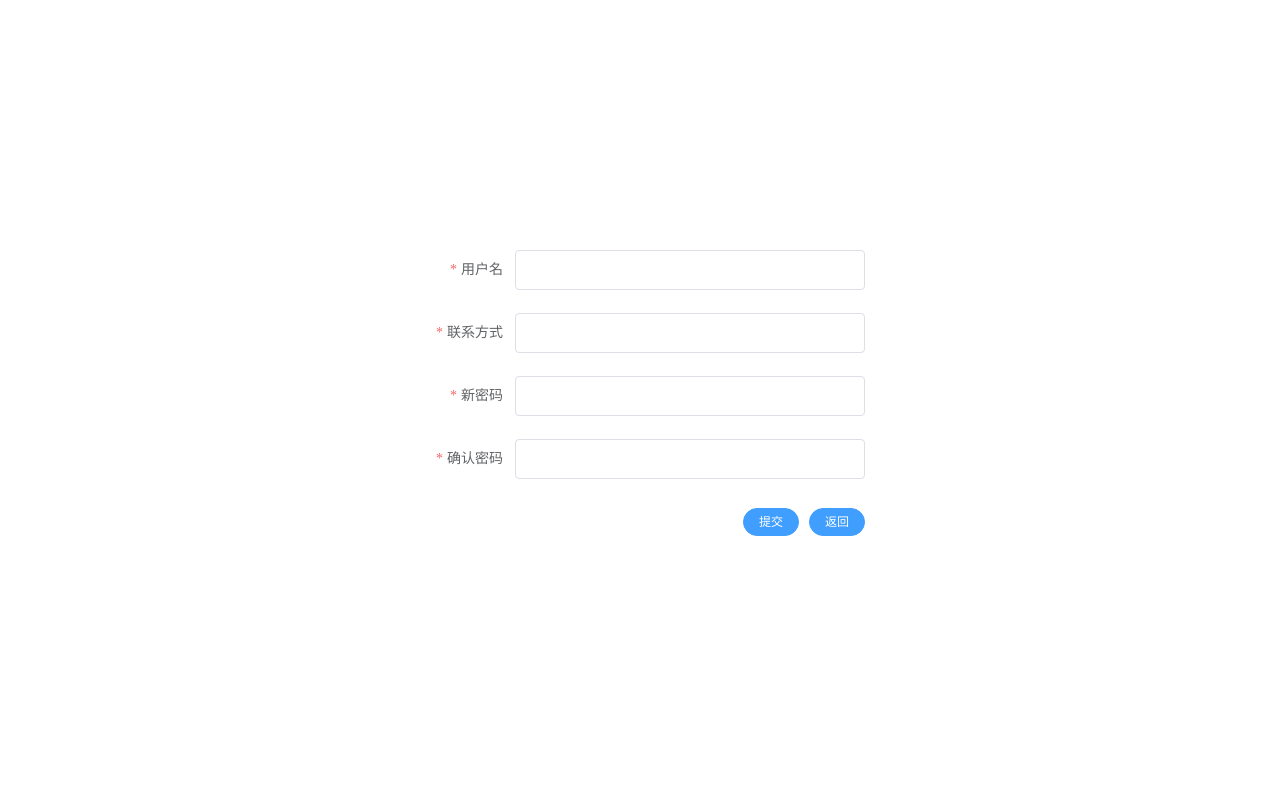
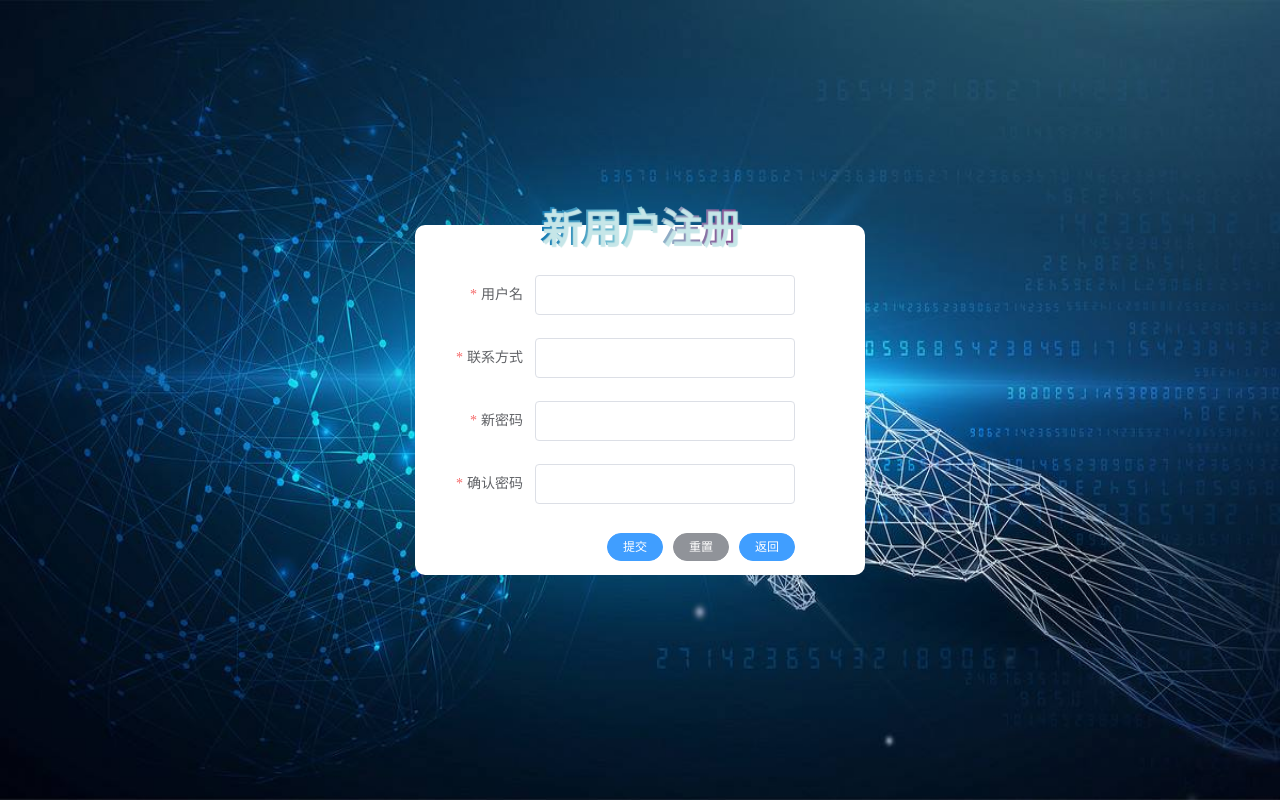
Before and after one commit to mengnayang/20201102_vue, a Vue app in the folder 20201102_vue/: page /register in a window 1280 px wide. Built offline with nearby package versions, Linux system fonts and the light colour scheme; a small style sheet from the web is missing.

Commit message:
完善登陆和注册界面

```diff
--- a/20201102_vue/src/components/Login.vue
+++ b/20201102_vue/src/components/Login.vue
@@ -71,6 +71,16 @@ export default{
         //注册新用户
         register() {
             this.$router.push('/register')
+        },
+        //用户登陆
+        login() {
+            this.$refs.LoginRef.validate(valid => {
+                if (!valid) return
+                this.$message.success({
+                    message: '登陆成功',
+                    center: true
+                })
+            })
         }
     }
 }
--- a/20201102_vue/src/components/Register.vue
+++ b/20201102_vue/src/components/Register.vue
@@ -1,21 +1,25 @@
 <template>
-    <div class="register_contaienr">
+    <div class="register_container">
         <div class="register_form">
-            <el-form label-width="100px">
-                <el-form-item label="用户名" required>
-                    <el-input type="text" auto-complete="off"></el-input>
+            <div class="register_title">
+                <span>新用户注册</span>
+            </div>
+            <el-form label-width="100px" :model="RegisterForm" :rules="RegisterRules" ref="RegisterRef">
+                <el-form-item label="用户名" prop="staffName" required>
+                    <el-input type="text" v-model="RegisterForm.staffName" auto-complete="off"></el-input>
                 </el-form-item>
-                <el-form-item label="联系方式" required>
-                    <el-input type="text" auto-complete="off"></el-input>
+                <el-form-item label="联系方式" prop="staffPhone" required>
+                    <el-input type="text" v-model="RegisterForm.staffPhone" auto-complete="off"></el-input>
                 </el-form-item>
-                <el-form-item label="新密码" required>
-                    <el-input type="password" auto-complete="off"></el-input>
+                <el-form-item label="新密码" prop="staffPassword" required>
+                    <el-input type="password" v-model="RegisterForm.staffPassword" auto-complete="off"></el-input>
                 </el-form-item>
-                <el-form-item label="确认密码" required>
-                    <el-input type="password" auto-complete="off"></el-input>
+                <el-form-item label="确认密码" prop="staffPassword1" required>
+                    <el-input type="password" v-model="RegisterForm.staffPassword1" auto-complete="off"></el-input>
                 </el-form-item>
                 <el-form-item>
                     <el-button type="primary" round size="mini">提交</el-button>
+                     <el-button type="info" round size="mini" @click="reset()">重置</el-button>
                     <el-button type="primary" round size="mini" @click="return_login()">返回</el-button>
                 </el-form-item>
             </el-form>
@@ -27,13 +31,77 @@
     export default{
         name:'Register',
         data(){
+            //校验姓名
+            var checkName = (rule, value, callback) => {
+                if (value == '') {
+                    callback(new Error('姓名不能为空'))
+                }
+            }
+            var checkPhone = (rule, value, callback) => {
+                if (value == '') {
+                    callback(new Error('联系方式不能为空'))
+                } else {
+                    let isNull = value.match(/^1(3\d|4[4-9]|5[0-35-9]|6[67]|7[013-8]|8\d|9\d)\d{8}$/)
+                    if (isNull == null) {
+                        callback(new Error('联系方式不合法'))
+                    }
+                }
+            }
+            var checkPassword = (rule, value, callback) => {
+                if (value == '') {
+                    callback(new Error('新密码不能为空'))
+                } else {
+                    if (value.length < 8 || value.length > 16) {
+                        callback(new Error('密码必须满足8~16位'))
+                    }
+                }
+            }
+            var checkPassword1 = (rule, value, callback) => {
+                if (value == '') {
+                    callback(new Error('新密码不能为空'))
+                } else {
+                    if (value.length < 8 || value.length > 16) {
+                        callback(new Error('密码必须满足8~16位'))
+                    } else {
+                        if (value != this.RegisterForm.staffPassword) {
+                            callback(new Error('两次密码输入不一致'))
+                        }
+                    }
+                }
+            }
             return{
-
+                //注册表单信息
+                RegisterForm:{
+                    staffName:'',
+                    staffPhone:'',
+                    staffPassword:'',
+                    staffPassword1:''
+                },
+                //检验注册表单的合法性
+                RegisterRules:{
+                    staffName:[
+                        {validator:checkName, trigger:'blur'}
+                    ],
+                    staffPhone:[
+                        {validator:checkPhone, trigger:'blur'}
+                    ],
+                    staffPassword:[
+                        {validator:checkPassword, trigger:"blur"}
+                    ],
+                    staffPassword1:[
+                        {validator:checkPassword1, trigger:'blur'}
+                    ]
+                }
             }
         },
         methods:{
+            //返回登陆页面
             return_login() {
                 this.$router.back()
+            },
+            //注册表单重置
+            reset() {
+                this.$refs.RegisterRef.resetFields()
             }
         }
     }
@@ -47,12 +115,32 @@
 }
 .register_form{
     width: 450px;
-    height: 300px;
+    height: 350px;
     position: absolute;
     top: 50%;
     left: 50%;
     transform: translate(-50%,-50%);
+    background-color: #ffffff;
+    border-radius: 10px;
+    .register_title{
+        position: absolute;
+        left: 50%;
+        font-size: 40px;
+        font-family: "微软雅黑",PingFang SC;
+        transform: translate(-50%,-50%);
+        span{
+            background: linear-gradient(right,#813c85,#93d5dc,#1177b0);
+            background: -webkit-linear-gradient(right,#813c85,#93d5dc,#1177b0);
+            background-clip: text;
+            -webkit-background-clip: text;
+            color: transparent;
+            font-weight: 700;
+            text-shadow: #c6e6e8 2px 2px 1px;
+        }
+    }
     .el-form{
+        width: 80%;
+        padding: 50px 20px;
         .el-form-item:nth-child(5){
             display: flex;
             flex-direction: row;
--- a/20201102_vue/src/plugins/element.js
+++ b/20201102_vue/src/plugins/element.js
@@ -6,9 +6,13 @@ import
 Form,
 FormItem,
 Input,
-Button
+Button,
+Message
 } from 'element-ui'
 Vue.use(Form)
 Vue.use(FormItem)
 Vue.use(Input)
 Vue.use(Button)
+
+//全局挂载
+Vue.prototype.$message = Message
```
